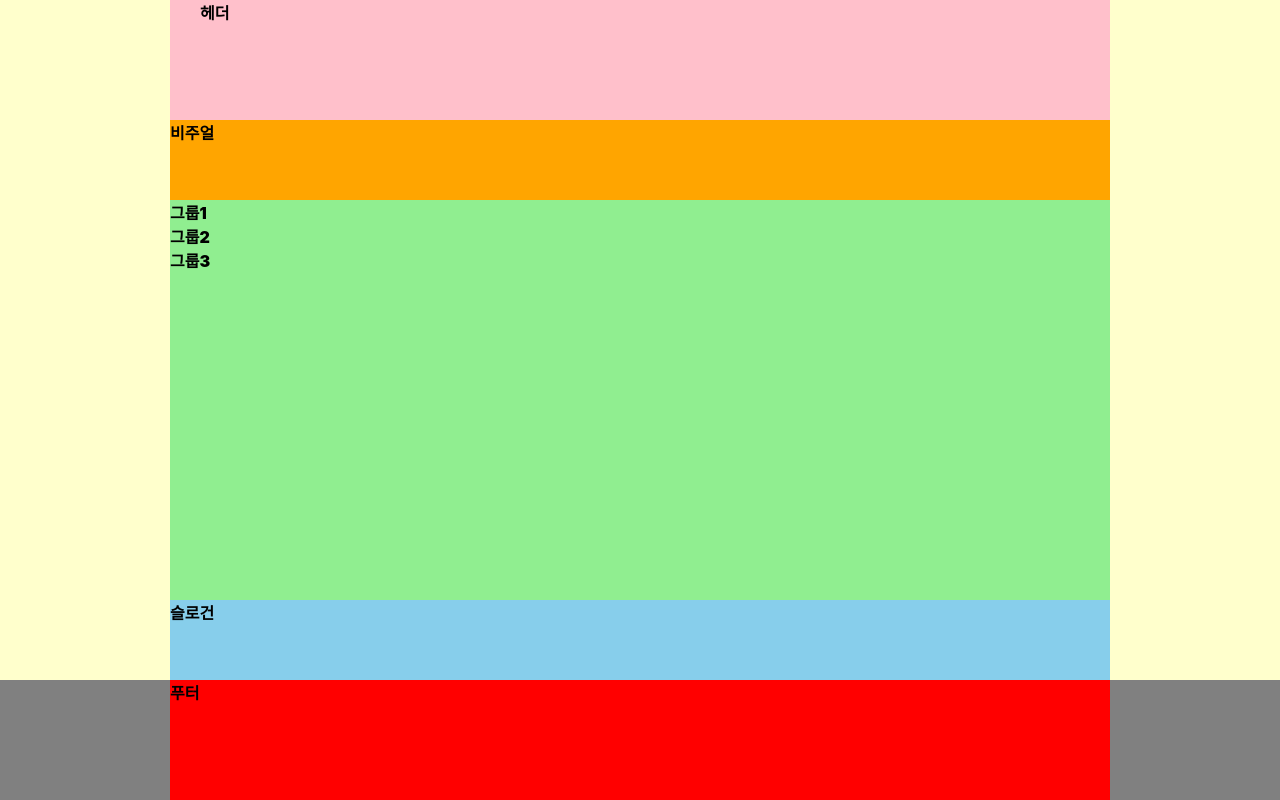
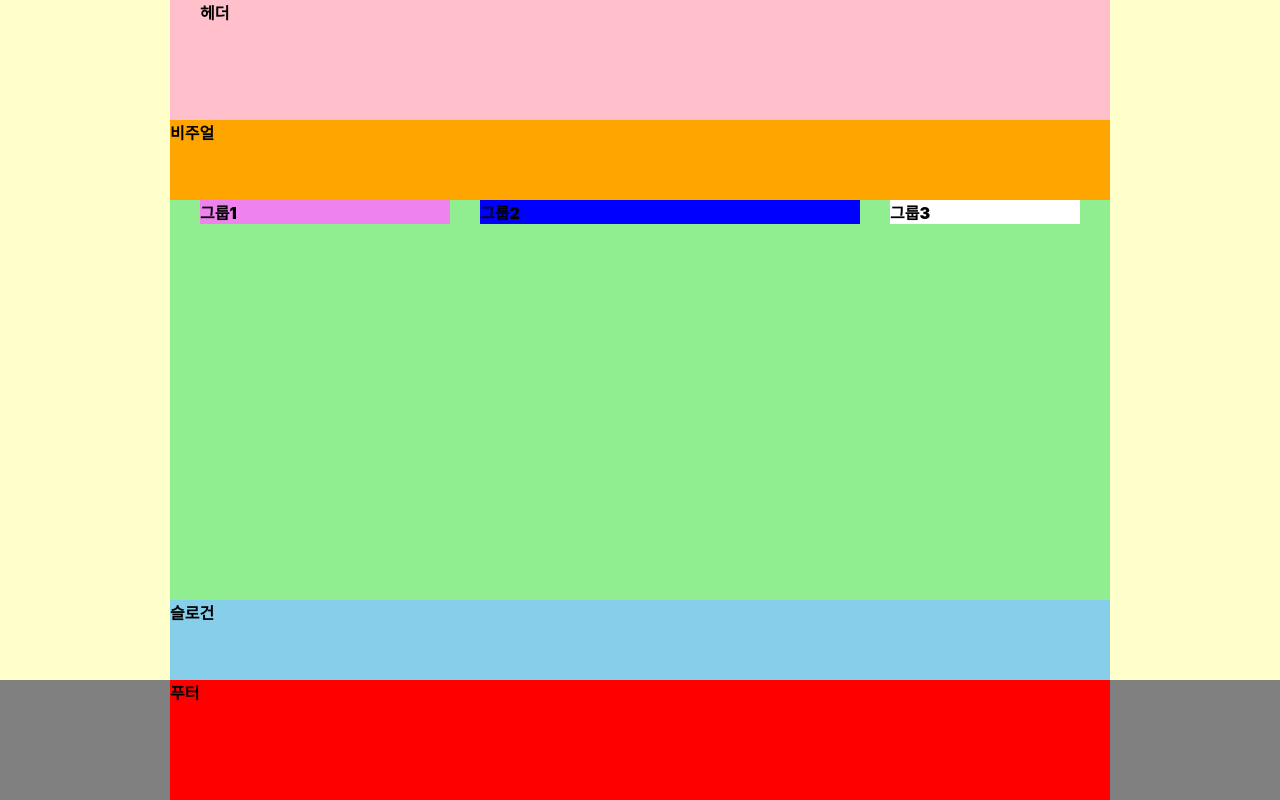
Before and after one commit to imironjin/HTML5, a website: page index.html in a window 1280 px wide. Drawn offline with Linux system fonts and the light colour scheme; a web font is replaced by a local one.

Commit message:
float을 이용한 메인 레이아웃

```diff
--- a/styles/style.css
+++ b/styles/style.css
@@ -1,6 +1,11 @@
 @import url(./normalize.css);
 @import url(./reset.css);
 
+/* 기본 스타일 */
+*, *::before, *::after {
+  box-sizing: border-box;
+}
+/* 본문 스타일 */
 body {
   background: #ffc;
   font-family: "Pretendard Variable", Pretendard, -apple-system, BlinkMacSystemFont, system-ui, Roboto, "Helvetica Neue", "Segoe UI", "Apple SD Gothic Neo", "Noto Sans KR", "Malgun Gothic", "Apple Color Emoji", "Segoe UI Emoji", "Segoe UI Symbol", sans-serif;
@@ -10,7 +15,6 @@
 /* 레이아웃 */
 .header, .visual, .main, .slogan, .footer-inner {
   width: 940px;
-  box-sizing: border-box;
   margin: 0 auto;
 }
 /* 헤더 */
@@ -28,11 +32,41 @@
 .main {
   background: lightgreen;
   height: 50vh;
+  display: flow-root;
+  padding: 0 15px;
+  /* overflow: hidden; */
+  /* BFC */
 }
+.main::after {
+  content: "";
+  clear: both;
+  display: block;
+
+}
+.group {
+  margin: 0 15px;
+}
+.group1 {
+  background-color: violet;
+  width: 250px;
+  float: left;
+}
+.group2 {
+  background-color: blue;
+  width: 380px;
+  float: left;
+}
+.group3 {
+  background-color: white;
+  width: 190px;
+  float: left;
+}
+
 /* 슬로건 */
 .slogan {
   background: skyblue;
   height: 10vh;
+  clear: both;
 }
 /* 푸터 */
 .footer {
```
